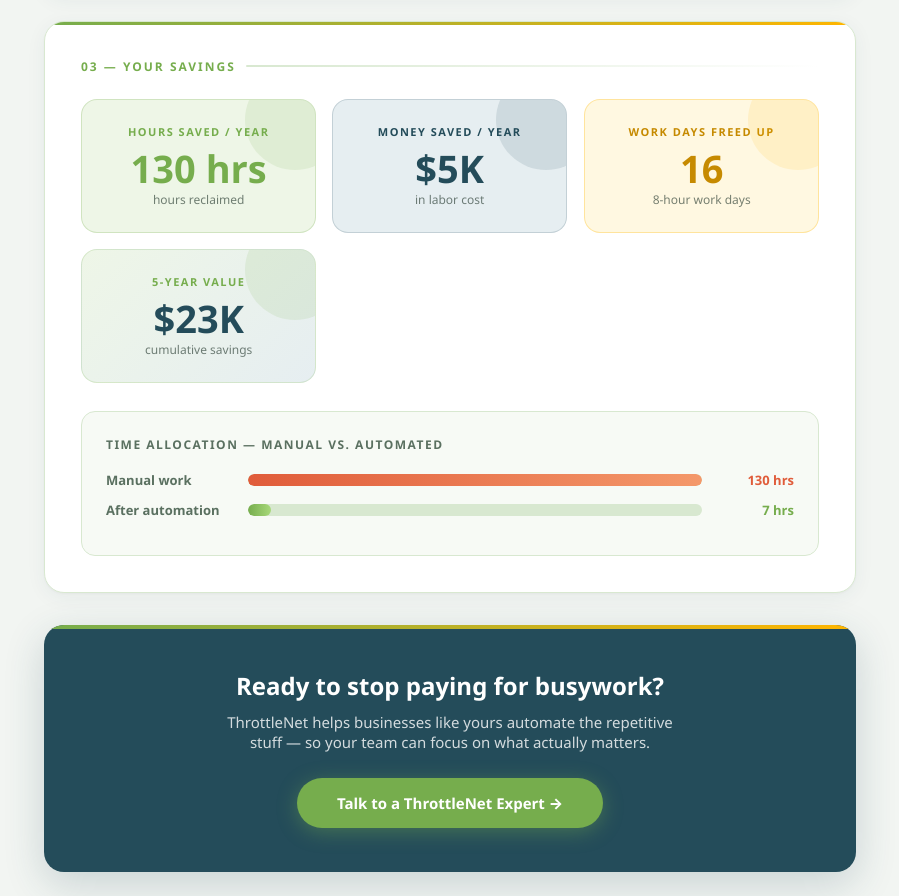
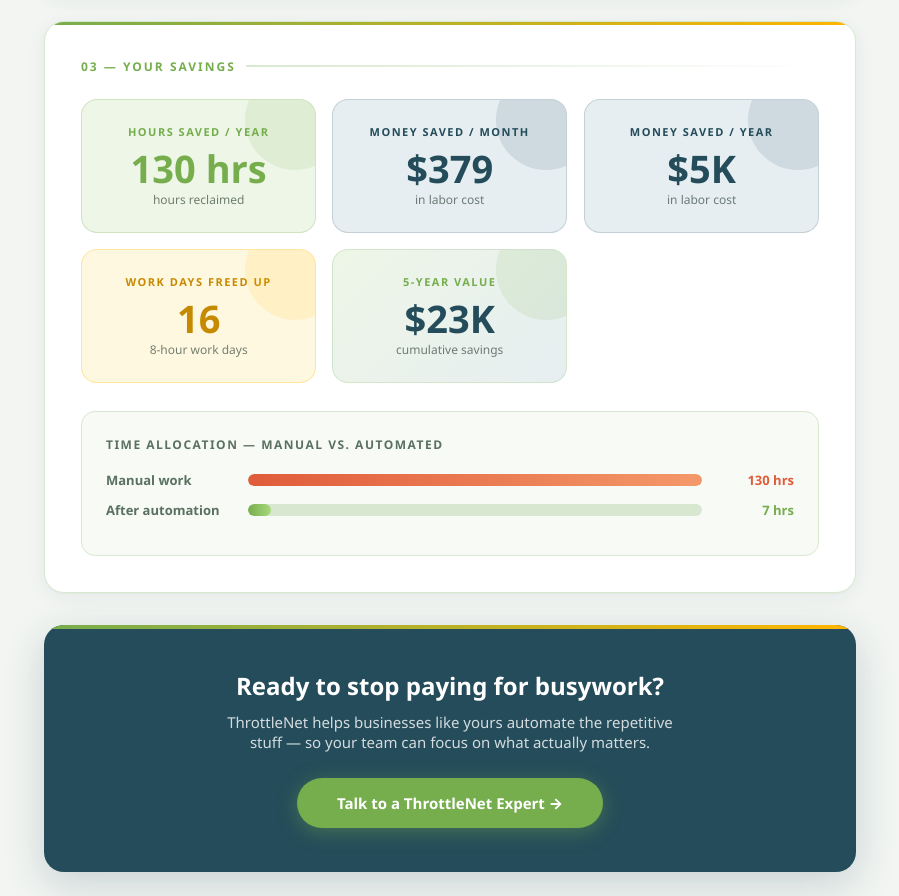
Before and after one commit to aoliverTN/automation-calculator-demo, a plain HTML site: page index.html in a window 1280 px wide. Shown: the part 1042-1938 px from the top of the page, without its empty margins (190-1089 px from the left). Drawn offline with Linux system fonts and the light colour scheme.

Commit message:
Add monthly savings tile to results
Display monthly labor cost savings alongside the existing yearly tile
so users can see both timeframes at a glance.

Co-Authored-By: Claude Sonnet 4.6 <noreply@anthropic.com>

```diff
--- a/index.html
+++ b/index.html
@@ -458,6 +458,7 @@
         #results.visible .stat-card:nth-child(2) { animation-delay: 0.08s; }
         #results.visible .stat-card:nth-child(3) { animation-delay: 0.16s; }
         #results.visible .stat-card:nth-child(4) { animation-delay: 0.24s; }
+        #results.visible .stat-card:nth-child(5) { animation-delay: 0.32s; }
 
         /* ── Progress bars ── */
         .breakdown {
@@ -694,6 +695,11 @@
                     <div class="stat-sub">hours reclaimed</div>
                 </div>
                 <div class="stat-card money">
+                    <div class="stat-label">Money saved / month</div>
+                    <div class="stat-value" id="moneySavedMonth">—</div>
+                    <div class="stat-sub">in labor cost</div>
+                </div>
+                <div class="stat-card money">
                     <div class="stat-label">Money saved / year</div>
                     <div class="stat-value" id="moneySaved">—</div>
                     <div class="stat-sub">in labor cost</div>
@@ -800,6 +806,7 @@
 
         animateValue(document.getElementById('hoursSaved'), totalHoursPerYear,
             v => Math.round(v).toLocaleString() + ' hrs');
+        animateValue(document.getElementById('moneySavedMonth'), moneyPerYear / 12, formatCurrency);
         animateValue(document.getElementById('moneySaved'), moneyPerYear, formatCurrency);
         animateValue(document.getElementById('daysSaved'),  daysFree,
             v => Math.round(v).toLocaleString());
```
